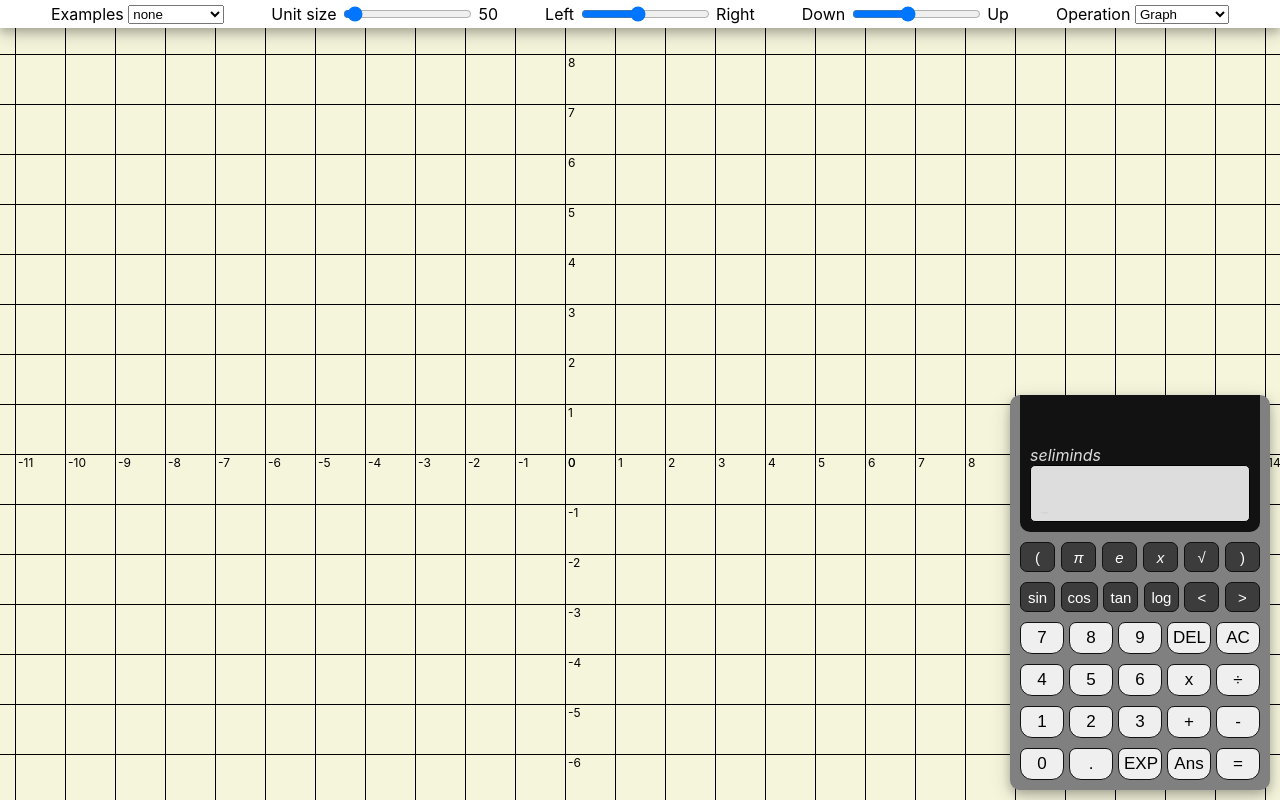
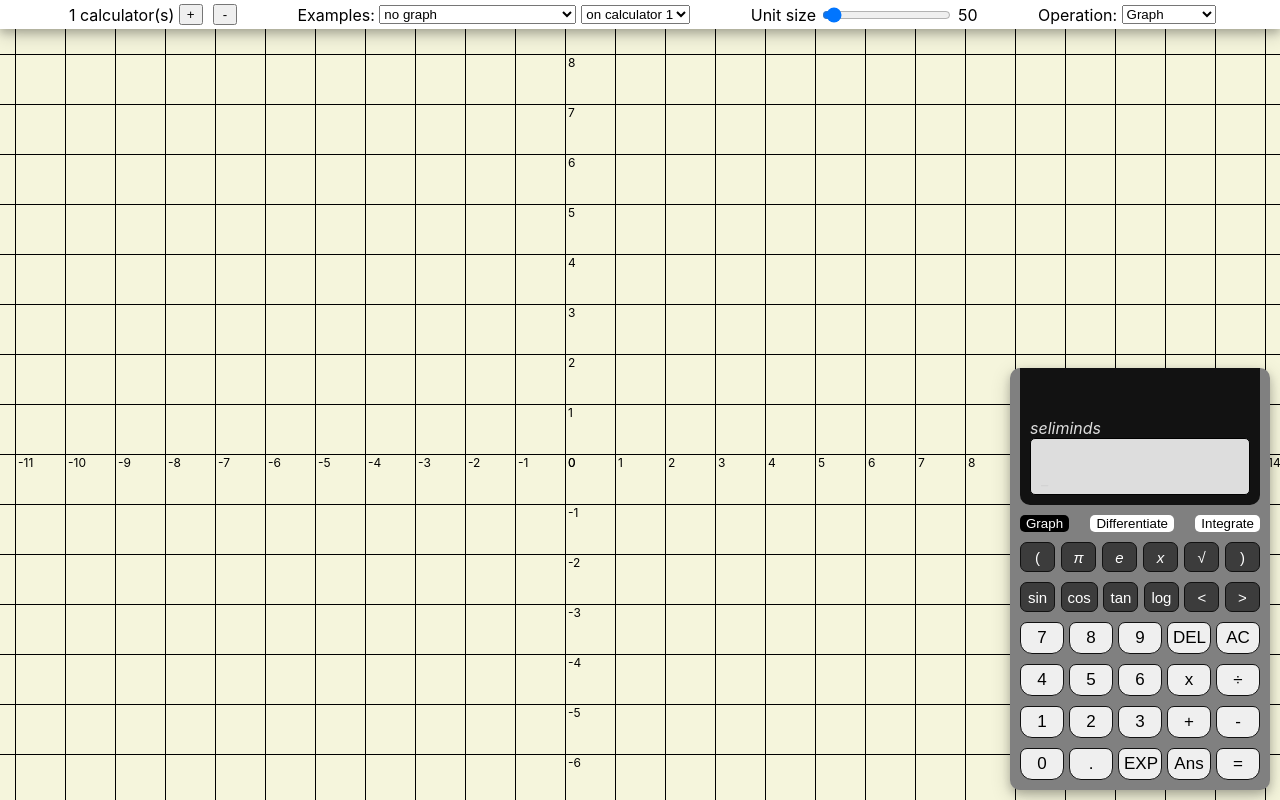
Before and after one commit to roybselim/lite-graf-v2, a React (Create React App) app: page / in a window 1280 px wide. Built offline with nearby package versions, Linux system fonts and the light colour scheme.

Commit message:
added fender's request for multiple graphs

```diff
--- a/src/App.css
+++ b/src/App.css
@@ -120,7 +120,7 @@
 }
 .calculatorContainer {
 	padding: 10px;
-	background-color: #121212;
+	/* background-color: #121212; */
 	padding-top: 50px;
 	border-bottom-left-radius: 10px;
 	border-bottom-right-radius: 10px;
@@ -136,3 +136,7 @@
 .equationValue {
 	cursor: pointer;
 }
+.operation {
+	border-radius: 5px;
+	border: 0px;
+}
--- a/src/App.tsx
+++ b/src/App.tsx
@@ -1,17 +1,62 @@
-import { useState } from 'react';
+import { useEffect, useState } from 'react';
 import './App.css';
-import { HORIZONTAL_SHIFT, UNIT_SIZE, VERTICAL_SHIFT } from './constants';
+import {
+	CALCULATORS,
+	HORIZONTAL_SHIFT,
+	UNIT_SIZE,
+	VERTICAL_SHIFT,
+} from './constants';
 import Graph from './Graph';
 import Controls from './Controls';
 import Calculator from './Calculator';
+import { randomRGB } from './helpers';
 
 function App() {
 	const [unitSize, setUnitSize] = useState(UNIT_SIZE);
 	const [horizontalShift, setHorizontalShift] = useState(HORIZONTAL_SHIFT);
 	const [verticalShift, setVerticalShift] = useState(VERTICAL_SHIFT);
-	const [graphType, setGraphType] = useState('Equation');
-	const [equation, setEquation] = useState<string[]>([]);
-	const [ans, setAns] = useState('');
+	const [calculators, setCalculators] = useState(CALCULATORS);
+	const [graphTypes, setGraphTypes] = useState<string[]>(
+		new Array(CALCULATORS).fill('Equation')
+	);
+	const [equation, setEquation] = useState<string[][]>(
+		new Array(CALCULATORS).fill([])
+	);
+	const [colors, setColors] = useState<string[]>([
+		...new Array(CALCULATORS - 1).fill('').map((item) => randomRGB()),
+		'#121212',
+	]);
+
+	useEffect(() => {
+		if (equation.length > calculators) {
+			setGraphTypes(graphTypes.slice(0, -1));
+			setEquation(equation.slice(0, -1));
+			setColors(colors.slice(0, -1));
+		} else if (equation.length < calculators) {
+			setGraphTypes([...graphTypes, 'Equation']);
+			setEquation([...equation, []]);
+			setColors([...colors, randomRGB()]);
+		}
+		// eslint-disable-next-line react-hooks/exhaustive-deps
+	}, [calculators]);
+
+	const setSpecificEquation = (ndx: number, eqtn: string[]) => {
+		setEquation(
+			equation.map((eq, indx) => {
+				if (indx !== ndx) return eq;
+				else return eqtn;
+			})
+		);
+	};
+
+	const setSpecificGraphType = (ndx: number, type: string) => {
+		setGraphTypes(
+			graphTypes.map((typ, indx) => {
+				if (indx !== ndx) return typ;
+				else return type;
+			})
+		);
+	};
 
 	return (
 		<div>
@@ -19,28 +64,31 @@ function App() {
 				unitSize={unitSize}
 				horizontalShift={horizontalShift}
 				verticalShift={verticalShift}
-				graphType={graphType}
-				equation={equation.join('')}
+				graphTypes={graphTypes}
+				equations={equation.map((eq) => eq.join(''))}
 				setHorizontalShift={setHorizontalShift}
 				setVerticalShift={setVerticalShift}
+				colors={colors}
 			/>
 			<Controls
+				colors={colors}
 				unitSize={unitSize}
 				setUnitSize={setUnitSize}
-				verticalShift={verticalShift}
-				setVerticalShift={setVerticalShift}
-				horizontalShift={horizontalShift}
-				setHorizontalShift={setHorizontalShift}
-				setGraphType={setGraphType}
-				setEquation={setEquation}
-				graphType={graphType}
+				calculators={calculators}
+				setCalculators={setCalculators}
+				setSpecificEquation={setSpecificEquation}
+				setSpecificGraphType={setSpecificGraphType}
 			/>
-			<Calculator
-				equation={equation}
-				setEquation={setEquation}
-				ans={ans}
-				setAns={setAns}
-			/>
+			{equation.map((eq, eqnNdx) => (
+				<Calculator
+					equation={eq}
+					graphTypes={graphTypes}
+					equationIndex={eqnNdx}
+					color={colors[eqnNdx]}
+					setSpecificEquation={setSpecificEquation}
+					setSpecificGraphType={setSpecificGraphType}
+				/>
+			))}
 		</div>
 	);
 }
--- a/src/Calculator.tsx
+++ b/src/Calculator.tsx
@@ -4,15 +4,30 @@ import { getEquation, sanitize } from './helpers';
 
 interface ICalculatorProps {
 	equation: string[];
-	setEquation: (val: string[]) => void;
-	ans: string;
-	setAns: (val: string) => void;
+	equationIndex: number;
+	graphTypes: string[];
+	setSpecificGraphType: (index: number, type: string) => void;
+	setSpecificEquation: (index: number, eqtn: string[]) => void;
+	color: string;
 }
 
 const Calculator = (_props: ICalculatorProps) => {
 	const [pressed, setPressed] = useState(false);
 	const [position, setPosition] = useState({ x: 0, y: 0 });
+	const [ans, setAns] = useState('');
 	const ref = useRef<any>(null);
+	const {
+		color,
+		graphTypes,
+		equation,
+		equationIndex,
+		setSpecificEquation,
+		setSpecificGraphType,
+	} = _props;
+	const [caret, setCaret] = useState(0);
+	const [prevEq, setPrevEq] = useState('');
+	const [inverse, setInverse] = useState(false);
+	const [answerMode, setAnswerMode] = useState(false);
 
 	// Monitor changes to position state and update DOM
 	useEffect(() => {
@@ -31,12 +46,6 @@ const Calculator = (_props: ICalculatorProps) => {
 		}
 	};
 
-	const { equation, setEquation, ans, setAns } = _props;
-	const [caret, setCaret] = useState(0);
-	const [prevEq, setPrevEq] = useState('');
-	const [inverse, setInverse] = useState(false);
-	const [answerMode, setAnswerMode] = useState(false);
-
 	const concat = (val: string): void => {
 		if (equation.length < 19) {
 			setCaret(caret + 1);
@@ -45,9 +54,9 @@ const Calculator = (_props: ICalculatorProps) => {
 			if (caret < equation.length) {
 				const newEq = [...equation];
 				newEq.splice(caret, 0, val);
-				setEquation(newEq);
+				setSpecificEquation(equationIndex, newEq);
 			} else {
-				setEquation([...equation, val]);
+				setSpecificEquation(equationIndex, [...equation, val]);
 			}
 		}
 	};
@@ -57,11 +66,11 @@ const Calculator = (_props: ICalculatorProps) => {
 		setPrevEq(getEquation(equation));
 		try {
 			const ans = eval(equation.join('')).toString().split('');
-			setEquation(ans);
+			setSpecificEquation(equationIndex, ans);
 			setCaret(0);
 			setAns(ans.join(''));
 		} catch (_e) {
-			setEquation('Syntax Error'.split(''));
+			setSpecificEquation(equationIndex, 'Syntax Error'.split(''));
 		}
 	};
 
@@ -69,7 +78,7 @@ const Calculator = (_props: ICalculatorProps) => {
 		const newEq = [...equation];
 		newEq.splice(caret - 1, 1);
 		setCaret(caret - 1);
-		setEquation(newEq);
+		setSpecificEquation(equationIndex, newEq);
 	};
 
 	return (
@@ -79,9 +88,35 @@ const Calculator = (_props: ICalculatorProps) => {
 			onMouseMove={onMouseMove}
 			onMouseDown={() => setPressed(true)}
 			onMouseUp={() => setPressed(false)}
+			style={{ bottom: 0, right: 0 + equationIndex * 270 }}
 		>
 			<div className="keypad">
-				<div className="calculatorContainer">
+				<div
+					className="calculatorContainer"
+					style={{
+						backgroundColor: color,
+					}}
+				>
+					<div
+						onClick={() => {
+							// TO DO DELETE
+						}}
+						style={{
+							display: 'none',
+							backgroundColor: 'white',
+							position: 'absolute',
+							top: 10,
+							right: 20,
+							borderRadius: 20,
+							width: 20,
+							height: 20,
+							justifyContent: 'center',
+							alignItems: 'center',
+							cursor: 'not-allowed',
+						}}
+					>
+						<span style={{}}>X</span>
+					</div>
 					<span style={{ color: '#dddddd' }}>
 						<i>seliminds</i>
 					</span>
@@ -119,6 +154,23 @@ const Calculator = (_props: ICalculatorProps) => {
 							)}
 						</div>
 					</div>
+				</div>
+				<div className="row">
+					{['Equation', 'Differentiate', 'Integrate'].map((val) => (
+						<button
+							className="operation"
+							style={{
+								backgroundColor:
+									graphTypes[equationIndex] === val ? 'black' : 'white',
+								color: graphTypes[equationIndex] === val ? 'white' : 'black',
+							}}
+							onClick={() => {
+								setSpecificGraphType(equationIndex, val);
+							}}
+						>
+							{val === 'Equation' ? 'Graph' : val}
+						</button>
+					))}
 				</div>
 				<div className="row">
 					<button
@@ -190,7 +242,7 @@ const Calculator = (_props: ICalculatorProps) => {
 					<button
 						className="button bigButton"
 						onClick={() => {
-							setEquation([]);
+							setSpecificEquation(equationIndex, ['']);
 							setCaret(0);
 							setPrevEq('');
 						}}
--- a/src/Controls.tsx
+++ b/src/Controls.tsx
@@ -1,79 +1,108 @@
+import { useState } from 'react';
 import useWindowDimensions from './useWindowDimensions';
 
 interface IControlProps {
+	colors: string[];
 	unitSize: number;
 	setUnitSize: (val: number) => void;
-	horizontalShift: number;
-	setHorizontalShift: (val: number) => void;
-	verticalShift: number;
-	setVerticalShift: (val: number) => void;
-	setGraphType: (val: string) => void;
-	setEquation: (val: string[]) => void;
-	graphType: string;
+	calculators: number;
+	setCalculators: (val: number) => void;
+	setSpecificEquation: (index: number, eqtn: string[]) => void;
+	setSpecificGraphType: (index: number, type: string) => void;
 }
 
 const Controls = (_props: IControlProps) => {
 	const {
+		colors,
 		unitSize,
 		setUnitSize,
-		horizontalShift,
-		setHorizontalShift,
-		verticalShift,
-		setVerticalShift,
-		setGraphType,
-		graphType,
-		setEquation,
+		calculators,
+		setCalculators,
+		setSpecificEquation,
+		setSpecificGraphType,
 	} = _props;
 	const { width, height } = useWindowDimensions();
-	const maxDim = Math.max(width, height);
 	const minDim = Math.min(width, height);
+	const [calculator, setCalculator] = useState(0);
 
 	return (
 		<div className="Controls">
 			<div className="controlsContainer">
 				<div className="controlContainer">
-					<span>Examples&nbsp;</span>
+					<span>&nbsp;{`${calculators}`}</span>
+					<span>&nbsp;calculator(s)&nbsp;</span>
+					<button
+						style={{ marginRight: 10 }}
+						onClick={() => {
+							setCalculators(calculators + 1);
+						}}
+					>
+						+
+					</button>
+					<button
+						style={{ padding: '1px 8px' }}
+						onClick={() => {
+							if (calculators > 0) setCalculators(calculators - 1);
+						}}
+					>
+						-
+					</button>
+				</div>
+				<div className="controlContainer">
+					<span>Examples:&nbsp;</span>
 					<select
 						onChange={(event) => {
 							switch (event.currentTarget.value) {
-								case 'none':
-									setEquation([]);
+								case 'no graph':
+									setSpecificEquation(calculator, []);
 									break;
-								case 'line':
-									setEquation(['x']);
+								case 'graph a linear function':
+									setSpecificEquation(calculator, ['x']);
 									break;
-								case 'quadratic':
-									setEquation(['(', 'x', ')', '**', '2']);
+								case 'graph a quadratic function':
+									setSpecificEquation(calculator, ['(', 'x', ')', '**', '2']);
 									break;
-								case 'cubic':
-									setEquation(['(', 'x', ')', '**', '3']);
+								case 'graph a cubic function':
+									setSpecificEquation(calculator, ['(', 'x', ')', '**', '3']);
 									break;
-								case 'exponential':
-									setEquation(['Math.E', '**', 'x']);
+								case 'graph an exponential function':
+									setSpecificEquation(calculator, ['Math.E', '**', 'x']);
 									break;
-								case 'logarithmic':
-									setEquation(['Math.log(', 'x', ')']);
+								case 'graph a logarithmic function':
+									setSpecificEquation(calculator, ['Math.log(', 'x', ')']);
 									break;
-								case 'sine wave':
-									setEquation(['Math.sin(', 'x', ')']);
+								case 'graph a sine wave function':
+									setSpecificEquation(calculator, ['Math.sin(', 'x', ')']);
 									break;
-								case 'cosine wave':
-									setEquation(['Math.cos(', 'x', ')']);
+								case 'graph a cosine wave function':
+									setSpecificEquation(calculator, ['Math.cos(', 'x', ')']);
 									break;
 								default:
 									break;
 							}
-							setGraphType('Equation');
 						}}
 					>
-						<option>none</option>
-						<option>line</option>
-						<option>quadratic</option>
-						<option>cubic</option>
-						<option>exponential</option>
-						<option>logarithmic</option>
-						<option>sine wave</option>
-						<option>cosine wave</option>
+						<option>no graph</option>
+						<option>graph a linear function</option>
+						<option>graph a quadratic function</option>
+						<option>graph a cubic function</option>
+						<option>graph an exponential function</option>
+						<option>graph a logarithmic function</option>
+						<option>graph a sine wave function</option>
+						<option>graph a cosine wave function</option>
+					</select>
+					<select
+						style={{ marginLeft: 5 }}
+						onChange={(event) => {
+							setCalculator(parseInt(event.currentTarget.value));
+						}}
+					>
+						{new Array(calculators).fill('').map((_item, ndx) => (
+							<option
+								value={ndx}
+								style={{ backgroundColor: 'red' }}
+							>{`on calculator ${ndx + 1}`}</option>
+						))}
 					</select>
 				</div>
 				<div className="controlContainer">
@@ -90,38 +119,23 @@ const Controls = (_props: IControlProps) => {
 					<span>&nbsp;{`${unitSize}`}</span>
 				</div>
 				<div className="controlContainer">
-					<span>Left&nbsp;</span>
-					<input
-						type="range"
-						min={-maxDim}
-						max={maxDim}
-						value={horizontalShift}
-						onChange={(event) => {
-							setHorizontalShift(parseInt(event.currentTarget.value));
-						}}
-					/>
-					<span>&nbsp;Right</span>
-				</div>
-				<div className="controlContainer">
-					<span>Down&nbsp;</span>
-					<input
-						type="range"
-						min={-minDim}
-						max={minDim}
-						value={verticalShift}
-						onChange={(event) => {
-							setVerticalShift(parseInt(event.currentTarget.value));
-						}}
-					/>
-					<span>&nbsp;Up</span>
-				</div>
-				<div className="controlContainer">
-					<span>Operation&nbsp;</span>
+					<span>Operation:&nbsp;</span>
 					<select
 						onChange={(event) => {
-							setGraphType(event.currentTarget.value);
+							switch (event.currentTarget.value) {
+								case 'Equation':
+									setSpecificGraphType(calculator, 'Equation');
+									break;
+								case 'Differentiate':
+									setSpecificGraphType(calculator, 'Differentiate');
+									break;
+								case 'Integrate':
+									setSpecificGraphType(calculator, 'Integrate');
+									break;
+								default:
+									break;
+							}
 						}}
-						value={graphType}
 					>
 						<option value="Equation">Graph</option>
 						<option>Differentiate</option>
--- a/src/constants.ts
+++ b/src/constants.ts
@@ -1,3 +1,4 @@
 export const UNIT_SIZE = 50;
 export const HORIZONTAL_SHIFT = -150;
 export const VERTICAL_SHIFT = -110;
+export const CALCULATORS = 1;
--- a/src/helpers.ts
+++ b/src/helpers.ts
@@ -10,3 +10,10 @@ export const sanitize = (val: string) => {
 export const getEquation = (equation: string[]) => {
 	return sanitize(equation.join(''));
 };
+
+export function randomRGB() {
+	var o = Math.round,
+		r = Math.random,
+		s = 255;
+	return 'rgb(' + o(r() * s) + ',' + o(r() * s) + ',' + o(r() * s) + ')';
+}
```
Also changed, not shown: src/Graph.tsx (+20 -16 lines).
